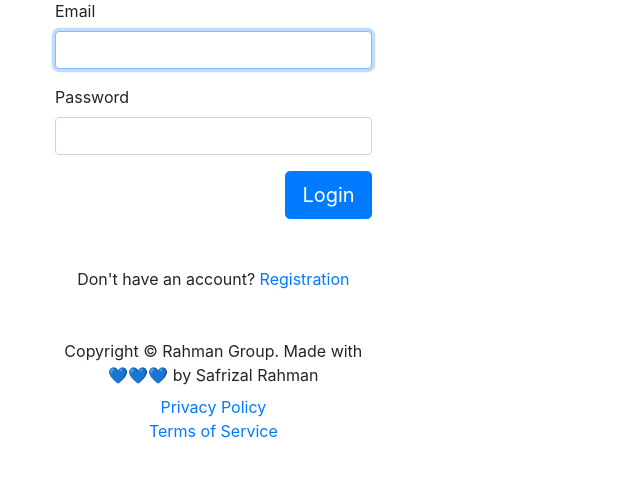
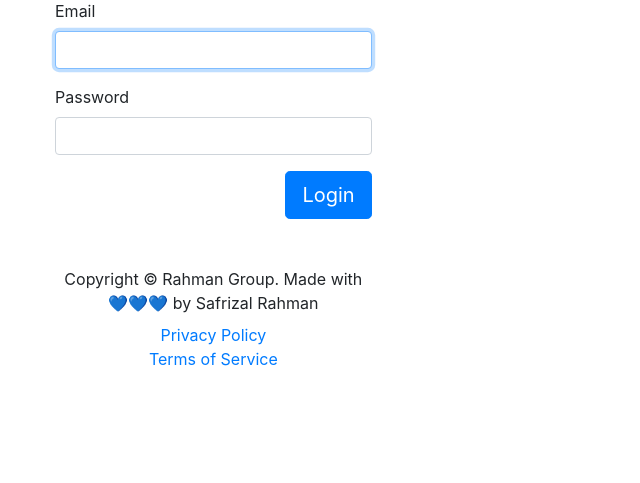
Before and after one commit to mualim09/AP-Kredit, a CodeIgniter app: page /perkreditan/index.php/login/auth in a window 1280 px wide. Shown: the part 331-814 px from the top of the page, without its empty margins (0-640 px from the left). After the commit the page ends 697 px from the top, so only its background shows below. Run offline with CodeIgniter, Linux system fonts and the light colour scheme; some libraries are stand-ins or nearby versions.

Commit message:
remove register

```diff
--- a/application/views/template/halaman-login.php
+++ b/application/views/template/halaman-login.php
@@ -76,9 +76,9 @@
                 </button>
               </div>
 
-              <div class="mt-5 text-center">
+              <!-- <div class="mt-5 text-center">
                 Don't have an account? <a href="<?php echo base_url('index.php/register'); ?>">Registration</a>
-              </div>
+              </div> -->
             </form>
 
             <div class="text-center mt-5 text-small">
```
